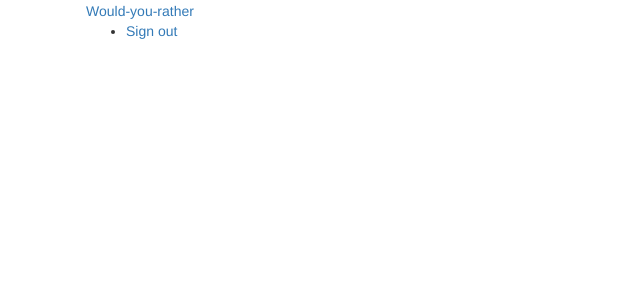
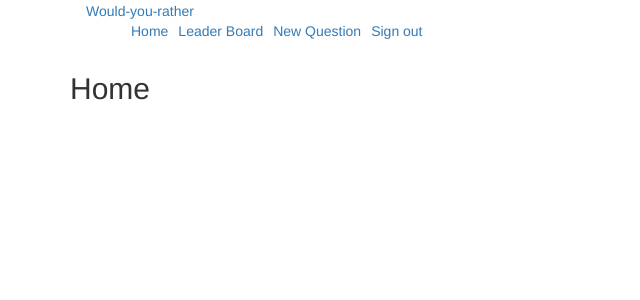
Before and after one commit to bwong199/udacity_react_would_you_rather, a React (Create React App) app: page /home in a window 1280 px wide. Shown: the top 300 px of the page, without its empty margins (0-640 px from the left). Built offline with nearby package versions, Linux system fonts and the light colour scheme; sample sign-in values are in the browser's storage.

Commit message:
wired up routes, and got sign-in, sign-out working

```diff
--- /dev/null
+++ b/src/components/Home.js
@@ -0,0 +1,14 @@
+import React, { Component } from 'react';
+import '../styles/index.css';
+
+class Home extends Component {
+    render(){
+        return (
+            <div>
+                <h2>Home</h2>
+            </div>
+        )
+    }
+}
+
+export default Home;
--- a/src/components/Navbar.js
+++ b/src/components/Navbar.js
@@ -13,7 +13,15 @@ class Navbar extends Component {
     if (this.props.authenticated) {
       return [
         // <li key="secret"><Link to="/secret">Secret</Link></li>,
-        <li key="signout"><Link to="/signin" onClick={this.logout}>Sign out</Link></li>
+        <div>
+          <Link class="link" to="/home">Home</Link>
+          <Link class="link" to="/leaderboard">Leader Board</Link>
+          <Link class="link" to="/newquestion">New Question</Link>
+          <Link class="link" to="/signin" onClick={this.logout}>Sign out</Link>
+
+        </div>
+
+
       ];
     }
     return [
--- a/src/index.js
+++ b/src/index.js
@@ -5,6 +5,8 @@ import Leaderboard from './components/Leaderboard';
 import NewQuestion from './components/NewQuestion';
 import Navbar from './components/Navbar';
 import Signin from './components/Signin';
+import Home from './components/Home';
+
 import reduxThunk from 'redux-thunk';
 
 import { createStore, applyMiddleware } from 'redux';
@@ -46,6 +48,7 @@ ReactDOM.render
                     <Route path="/secret" component={requireAuth(SecretPage)} /> */}
                     <Route path="/app" component={App} exact />
                     <Route path="/signin" component={noRequireAuth(Signin)} exact />
+                    <Route path="/home" component={requireAuth(Home)} exact />
                     <Route path="/leaderboard" component={requireAuth(Leaderboard)} exact />
                     <Route path="/newquestion" component={requireAuth(NewQuestion)} exact />
                 </Switch>
```
